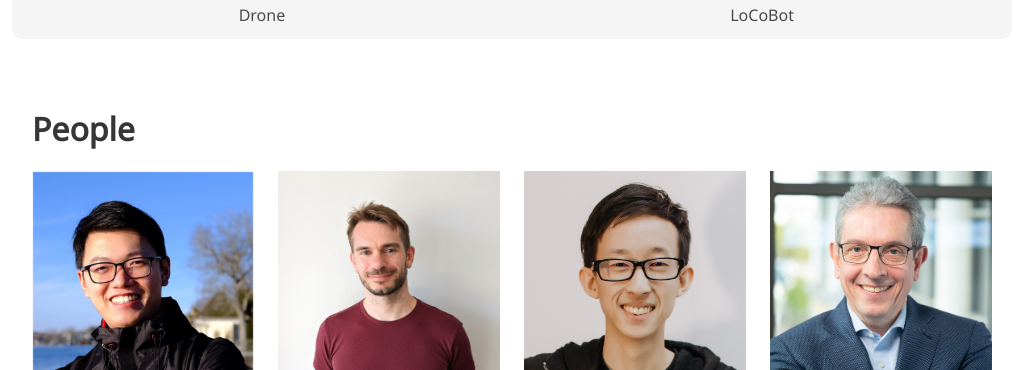
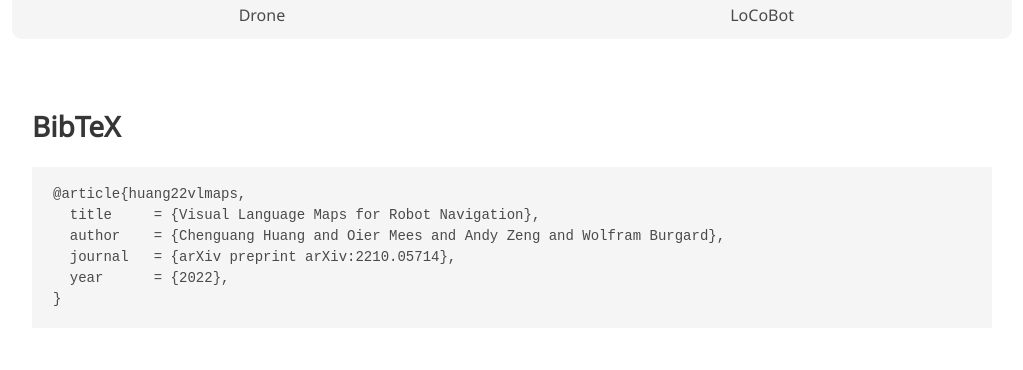
Before and after one commit to vlmaps/vlmaps.github.io, a plain HTML site: page index.html in a window 1280 px wide. Shown: the part 3658-4028 px from the top of the page, without its empty margins (128-1151 px from the left). Drawn offline with nearby package versions, Linux system fonts and the light colour scheme; some icons are missing; a web font is replaced by a local one.

Commit message:
add bibtex

```diff
--- a/index.html
+++ b/index.html
@@ -394,17 +394,17 @@
 </section>
 
 
-<!-- <section class="section" id="BibTeX">
+<section class="section" id="BibTeX">
   <div class="container is-max-desktop content">
     <h2 class="title">BibTeX</h2>
-    <pre><code>@article{park2021nerfies,
-  author    = {Park, Keunhong and Sinha, Utkarsh and Barron, Jonathan T. and Bouaziz, Sofien and Goldman, Dan B and Seitz, Steven M. and Martin-Brualla, Ricardo},
-  title     = {Nerfies: Deformable Neural Radiance Fields},
-  journal   = {ICCV},
-  year      = {2021},
+    <pre><code>@article{huang22vlmaps,
+  title     = {Visual Language Maps for Robot Navigation},
+  author    = {Chenguang Huang and Oier Mees and Andy Zeng and Wolfram Burgard},
+  journal   = {arXiv preprint arXiv:2210.05714},
+  year      = {2022},
 }</code></pre>
   </div>
-</section> -->
+</section>
 
 
 <section class="section">
```
